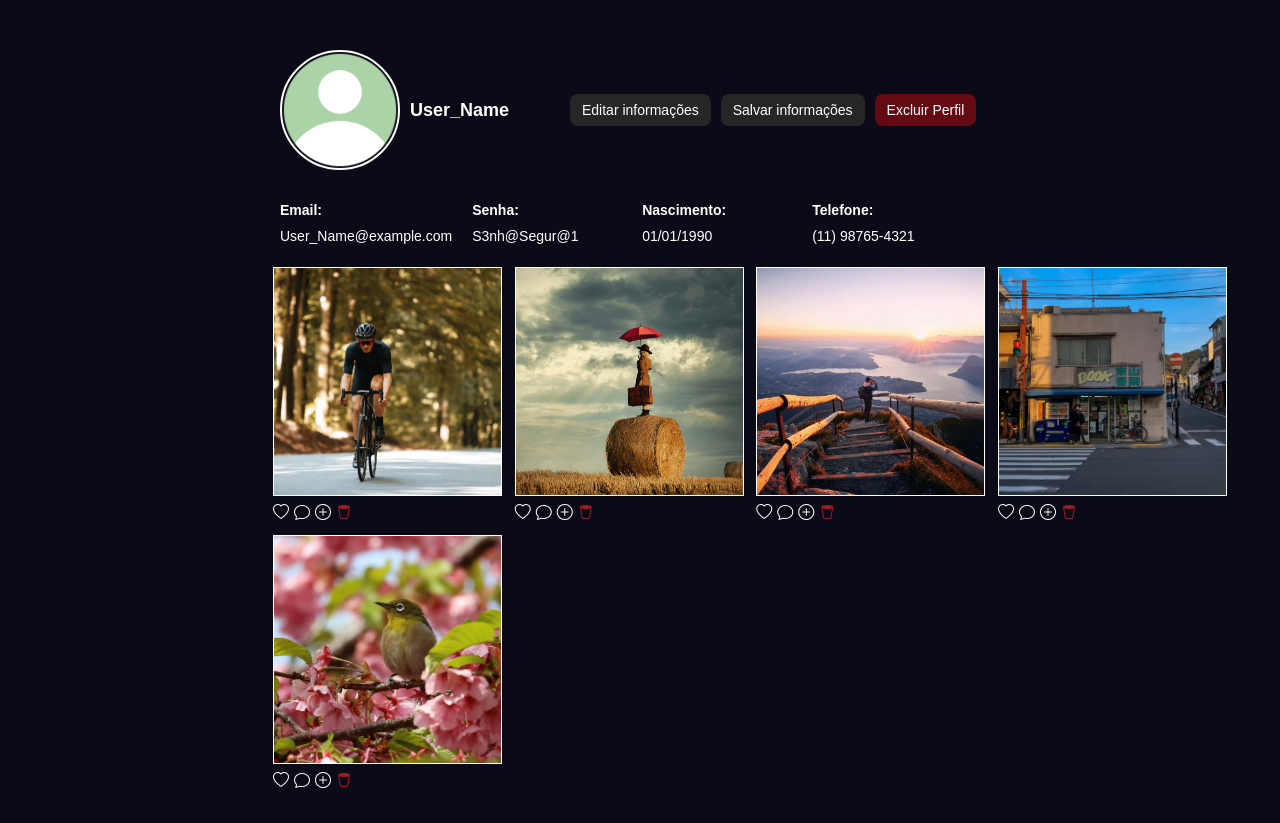
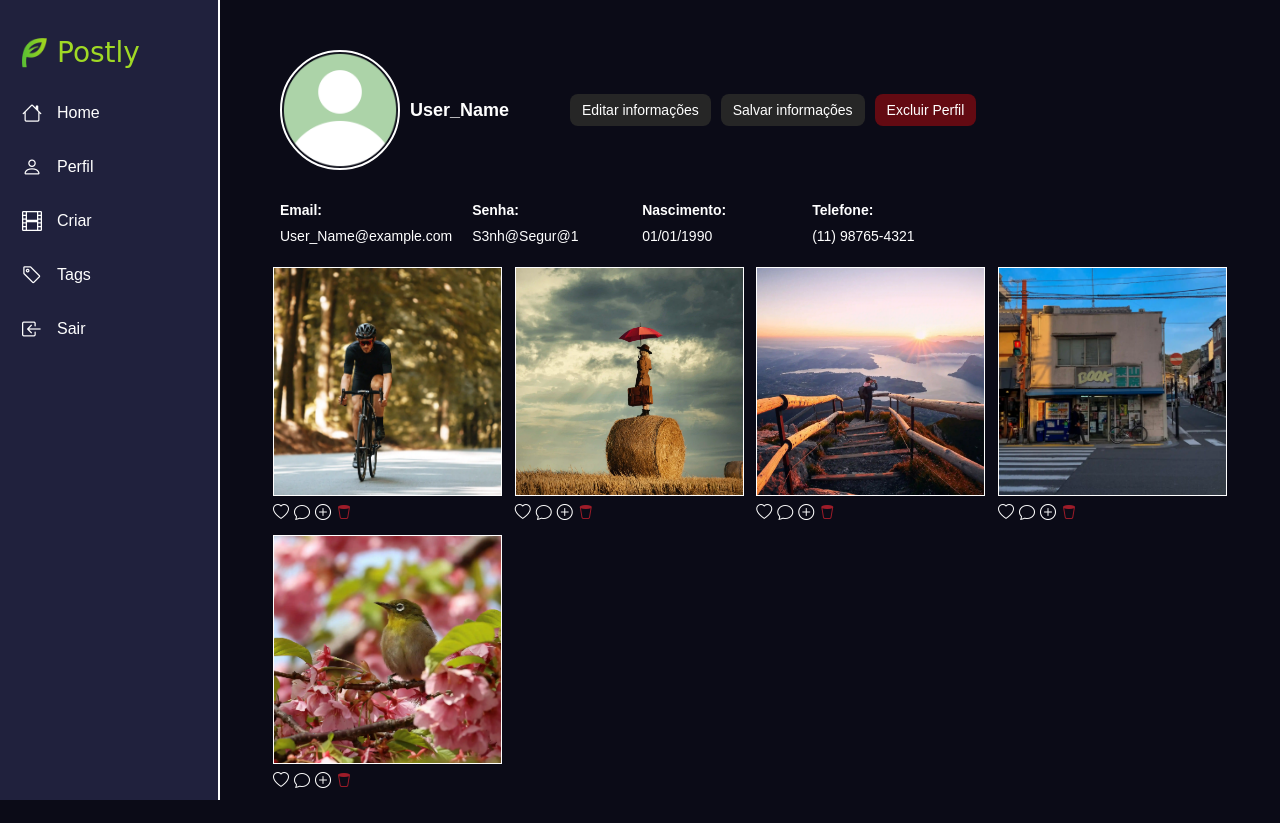
Before and after one commit to Jvictoroak/Exp_Criativa, a Python web app: template templates/perfil.html in a window 1280 px wide. Run offline with Jinja, Linux system fonts and the light colour scheme; the template is opened without the code that fills it, so the values that code supplies are empty; some libraries are stand-ins or nearby versions.

Commit message:
caminho css, js e components

```diff
--- a/static/js/geral/criar.js
+++ b/static/js/geral/criar.js
@@ -0,0 +1,9 @@
+//criar
+document.addEventListener("DOMContentLoaded", function () {
+    const fechar = document.getElementById('fechar-criar');
+    const component_criar = document.getElementById('criar');
+
+    fechar.addEventListener('click', () => {
+        component_criar.classList.toggle('block');
+    });
+});
--- a/static/js/geral/navbar.js
+++ b/static/js/geral/navbar.js
@@ -0,0 +1,9 @@
+//navbar
+document.addEventListener("DOMContentLoaded", function () {
+    const criar = document.getElementById('menu-criar');
+    const component_criar = document.getElementById('criar');
+    criar.addEventListener('click', () => {
+        component_criar.classList.toggle('block');
+    });
+
+});
--- a/templates/perfil.html
+++ b/templates/perfil.html
@@ -5,12 +5,100 @@
     <meta name="viewport" content="width=device-width, initial-scale=1.0">
     <link rel="stylesheet" href="../static/css/perfil.css">
     <link rel="stylesheet" href="../static/styles.css">
+    <link rel="stylesheet" href="../static/css/navbar.css">
+    <link rel="stylesheet" href="../static/css/tagbar.css">
+    <link rel="stylesheet" href="../static/css/criar.css">
     <link rel="stylesheet" href="https://cdn.jsdelivr.net/npm/bootstrap-icons@1.10.3/font/bootstrap-icons.css">
     <title>Perfil</title>
 </head>
 <body>
-    <div id="navbar" class="navbar"></div>
+    <section id="navbar" class="navbar">
+        <section class="sidebar conteudo-esq">
+            <div class="logo">
+                <div class="imagem-container"><img src="../../../theme/assets/img/logo.webp" alt="" class="imagem"></div>
+                <div class="texto">Postly</div>
+            </div>
+            <a href="/templates/index.html" class="menu-item">
+                <i class="bi bi-house"></i>
+                <span class="texto">Home</span>
+            </a>
+            <a href="/templates/perfil.html" class="menu-item">
+                <i class="bi bi-person"></i>
+                <span class="texto">Perfil</span>
+            </a>
+            <div class="menu-item" id="menu-criar">
+                <i class="bi bi-film"></i>
+                <span class="texto">Criar</span>
+            </div>
+            <div class="menu-item menu-tag" id="menu-tag">
+                <i class="bi bi-tag"></i>
+                <span class="texto">Tags</span>
+                <section id="tagbar">
+                    <section class="tagbar" id="tagbar-conteudo">
+                        <div class="conteudo">
+                            <div class="tags-foto">
+                                <div class="texto"><p>Tags:</p></div>
+                                <div class="tags">
+                                    <div class="texto ativo"><p>Tag 1</p></div>
+                                    <div class="texto ativo"><p>Tag 2</p></div>
+                                    <div class="texto"><p>Tag 3</p></div>
+                                    <div class="texto"><p>Tag 4</p></div>
+                                    <div class="texto"><p>Tag 5</p></div>
+                                    <div class="texto"><p>Tag 6</p></div>
+                                    <div class="texto"><p>Tag 7</p></div>
+                                </div>
+                            </div>
+                        </div>
+                    </section>
+                </section>
+            </div>
+            <a href="/templates/login.html" class="menu-item">
+                <i class="bi bi-box-arrow-in-left"></i>
+                <span class="texto">Sair</span>
+            </a>
+            <section id="criar">
+                <div class="criar">
+                    <div class="conteudo">
+                      <form action="" class="formulario">
+                        <input type="file" id="criar-imagem" class="item criar-imagem" accept="image/png, image/jpeg, image/jpg, image/gif" required>
 
+                        <label for="texto-input">Titulo da Publicação:</label>
+                        <input type="text" id="texto-input" class="item" required>
+
+                        <div class="tags">
+                          <div class="texto"><p>Tags da Publicação:</p></div>
+                          <div class="seletor">
+                            <label class="tag texto t1">
+                              <input type="checkbox" name="tags" value="lorem ipsum"> <p>Tag 1</p>
+                            </label>
+                            <label class="tag texto t1">
+                              <input type="checkbox" name="tags" value="lorem"> <p>Tag 1</p>
+                            </label>
+                            <label class="tag texto t1">
+                              <input type="checkbox" name="tags" value="lorem ipsum">  <p>Tag 3</p>
+                            </label>
+                            <label class="tag texto t1">
+                              <input type="checkbox" name="tags" value="lorem"> <p>Tag 4</p>
+                            </label>
+                            <label class="tag texto t1">
+                              <input type="checkbox" name="tags" value="lorem ipsum">  <p>Tag 5</p>
+                            </label>
+                            <label class="tag texto t1">
+                              <input type="checkbox" name="tags" value="lorem"> <p>Tag 6</p>
+                            </label>
+                            <label class="tag texto t1">
+                              <input type="checkbox" name="tags" value="lorem ipsum">  <p>Tag 7</p>
+                            </label>
+                          </div>
+                        </div>
+                        <input type="submit" value="PUBLICAR" class="item publicar">
+                      </form>
+                      <div id="fechar-criar" class="fechar">X</div>
+                    </div>
+                </div>
+            </section>
+        </section>
+    </section>
     <main>
         <section class="publicacoes conteudo-cen">
             <div class="conteudo-1000">
@@ -167,12 +255,12 @@
             </div>
         </section>
     </main>
-    <script src="../assets/pages/js/perfil.js"></script>
     <script src="https://cdn.jsdelivr.net/npm/sweetalert2@11"></script>
     <script src="https://cdn.jsdelivr.net/npm/bootstrap@5.3.0-alpha1/dist/js/bootstrap.bundle.min.js"></script>
-    <script src="../component/navbar/component.js"></script>
-    <script src="../component/tagbar/component.js"></script>
-    <script src="../component/criar/component.js"></script>
+    <script src="../static/js/geral/navbar.js"></script>
+    <script src="../static/js/geral/tagbar.js"></script>
+    <script src="../static/js/geral/criar.js"></script>
+    <script src="../static/js/perfil.js"></script>
 
 </body>
 </html>
```
Also changed, not shown: templates/index.html (+6 -6 lines).
